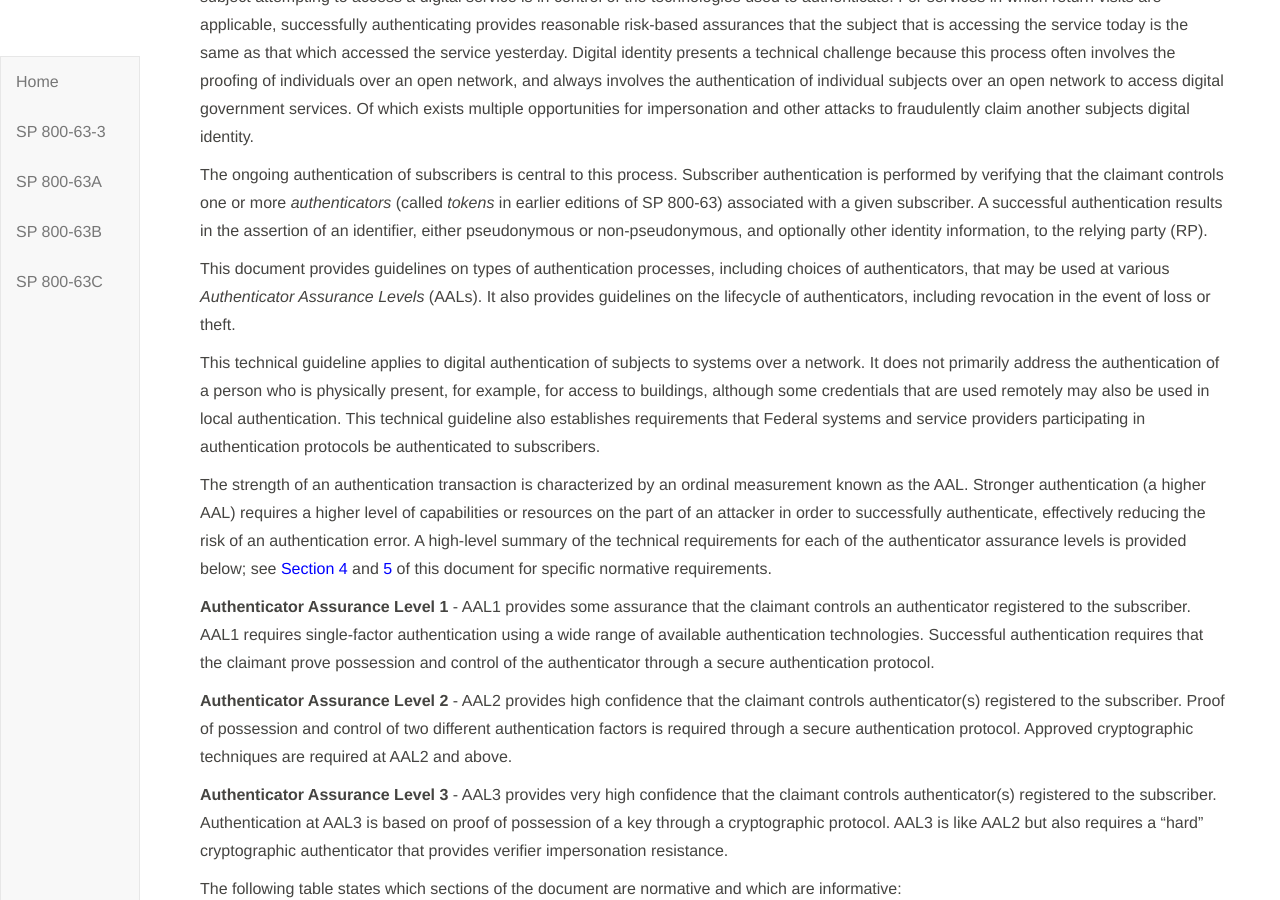
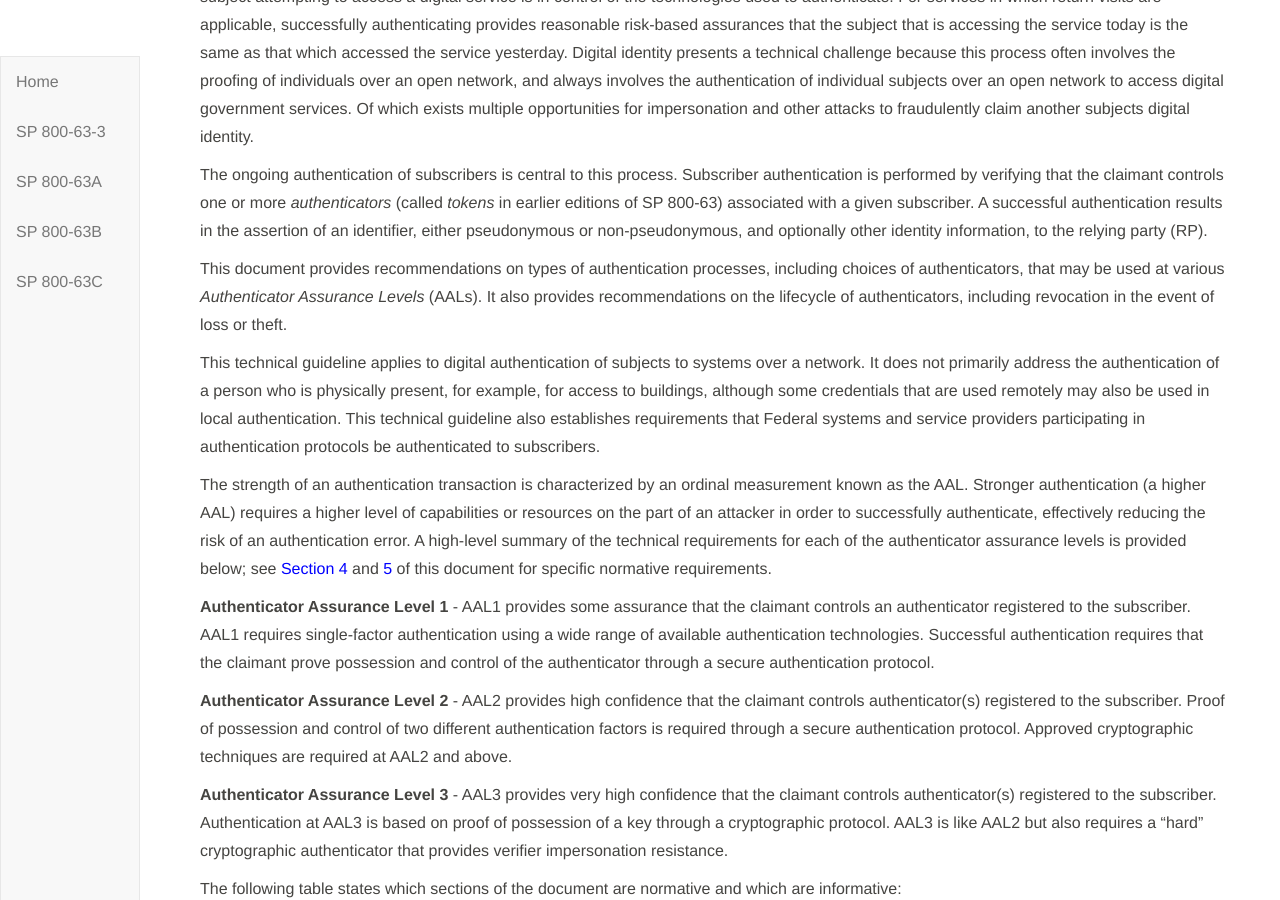
Before and after one commit to usnistgov/800-63-3, a Jekyll site: the page built from sp800-63b/sec1_2_introduction.md, in a window 1280 px wide and 900 px high, scrolled down 443 px. Built offline with Jekyll 4.4.1, drawn with Linux system fonts in a browser that asks for light colours; our own code applies the rules of GitHub Pages for plain Markdown files.

Commit message:
Update sec1_2_introduction.md

```diff
--- a/sp800-63b/sec1_2_introduction.md
+++ b/sp800-63b/sec1_2_introduction.md
@@ -16,7 +16,7 @@ Digital identity is the unique representation of a subject engaged in an online
 
 The ongoing authentication of subscribers is central to this process. Subscriber authentication is performed by verifying that the claimant controls one or more *authenticators* (called *tokens* in earlier editions of SP 800-63) associated with a given subscriber. A successful authentication results in the assertion of an identifier, either pseudonymous or non-pseudonymous, and optionally other identity information, to the relying party (RP).
 
-This document provides guidelines on types of authentication processes, including choices of authenticators, that may be used at various *Authenticator Assurance Levels* (AALs). It also provides guidelines on the lifecycle of authenticators, including revocation in the event of loss or theft.
+This document provides recommendations on types of authentication processes, including choices of authenticators, that may be used at various *Authenticator Assurance Levels* (AALs). It also provides recommendations on the lifecycle of authenticators, including revocation in the event of loss or theft.
 
 This technical guideline applies to digital authentication of subjects to systems over a network. It does not primarily address the authentication of a person who is physically present, for example, for access to buildings, although some credentials that are used remotely may also be used in local authentication. This technical guideline also establishes requirements that Federal systems and service providers participating in authentication protocols be authenticated to subscribers.
 
```
